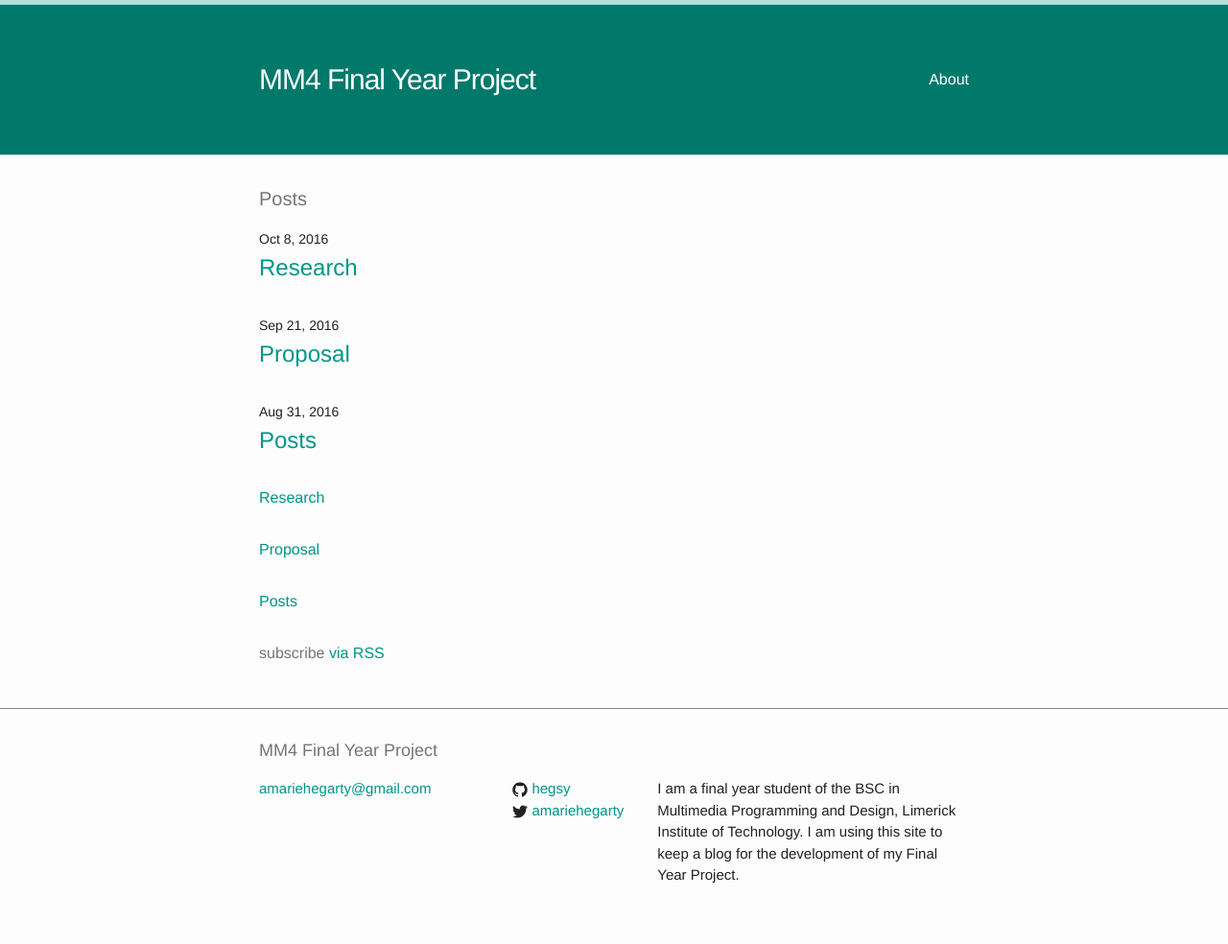
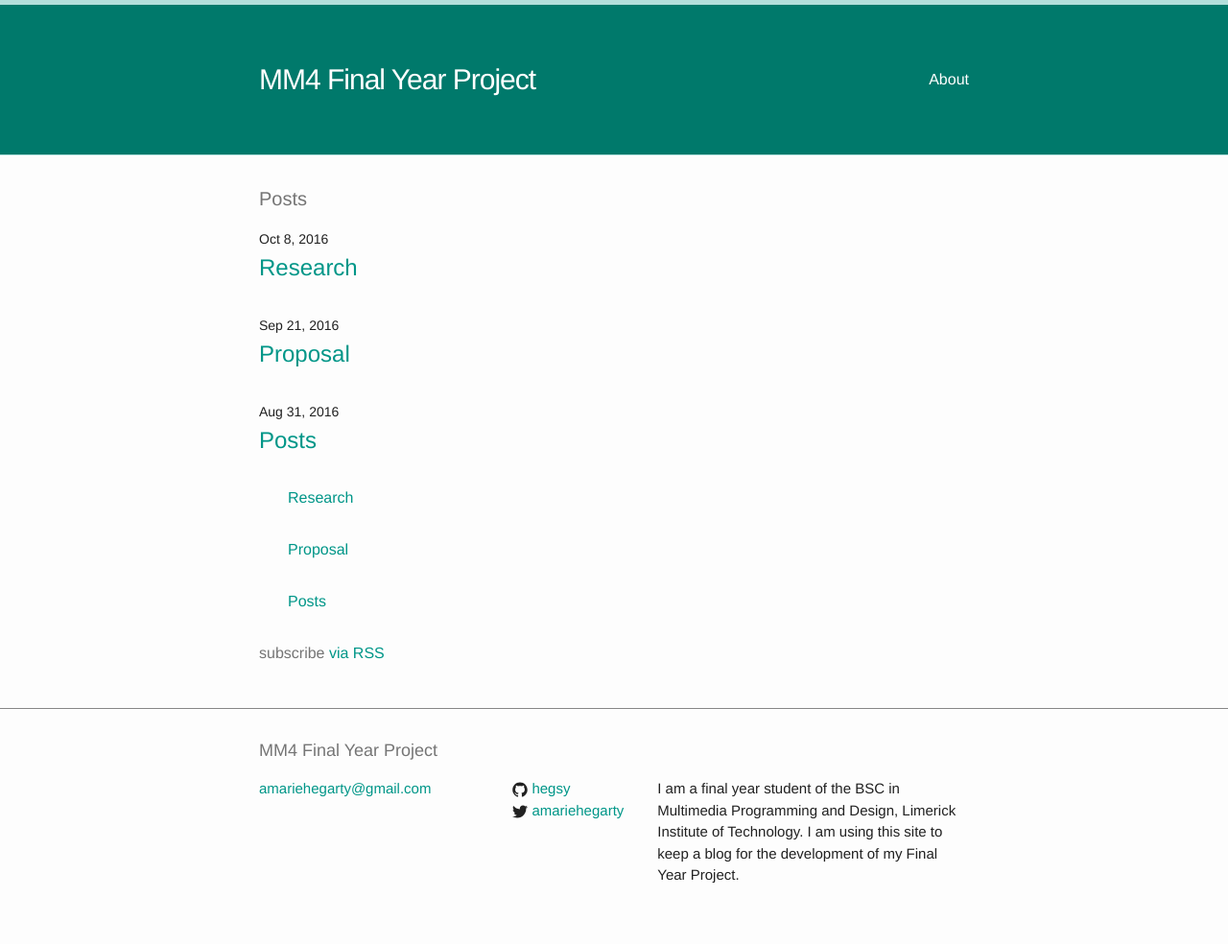
Before and after one commit to hegsy/hegsy.github.io, a Jekyll site: the page built from index.html, in a window 1280 px wide. Shown: the whole page at 96% size. Built offline with Jekyll 4.4.1, drawn with Linux system fonts in a browser that asks for light colours.

Commit message:
positioning sidebar

```diff
--- a/_sass/_layout.scss
+++ b/_sass/_layout.scss
@@ -189,6 +189,14 @@ FFA875
         margin-bottom: $spacing-unit;
     }
 }
+.post-list-sidebar {
+    margin-left: 300;
+    list-style: none;
+
+    > li {
+        margin-bottom: $spacing-unit;
+    }
+}
 
 .post-meta {
     font-size: $small-font-size;
--- a/index.html
+++ b/index.html
@@ -18,7 +18,7 @@ layout: default
     {% endfor %}
   </ul>
 
-    <ul class = "post-list">
+    <ul class = "post-list-sidebar">
   {% for post in site.posts %}
     <li>
       <a href="{{ post.url }}">{{ post.title }}</a>
```
